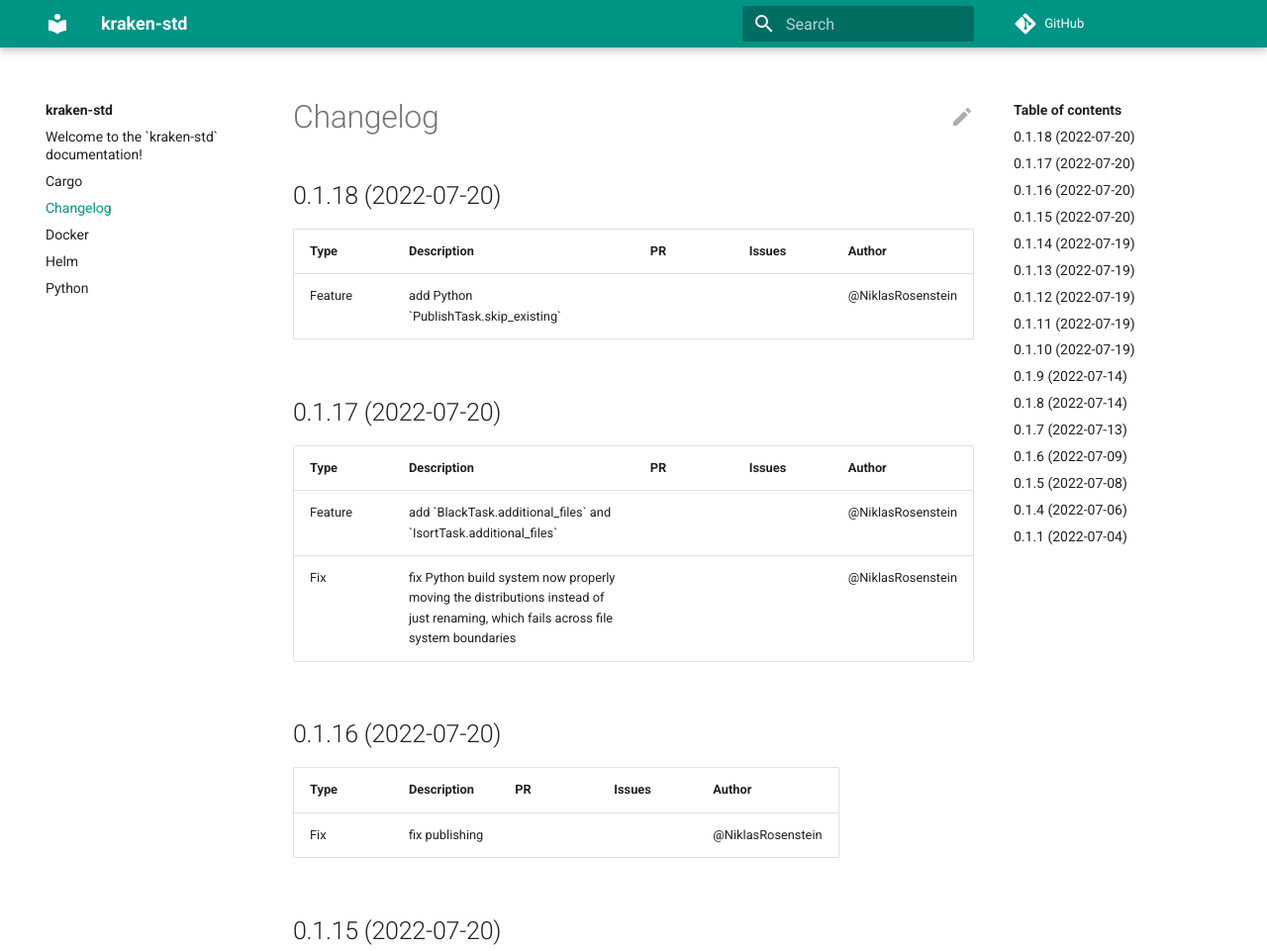
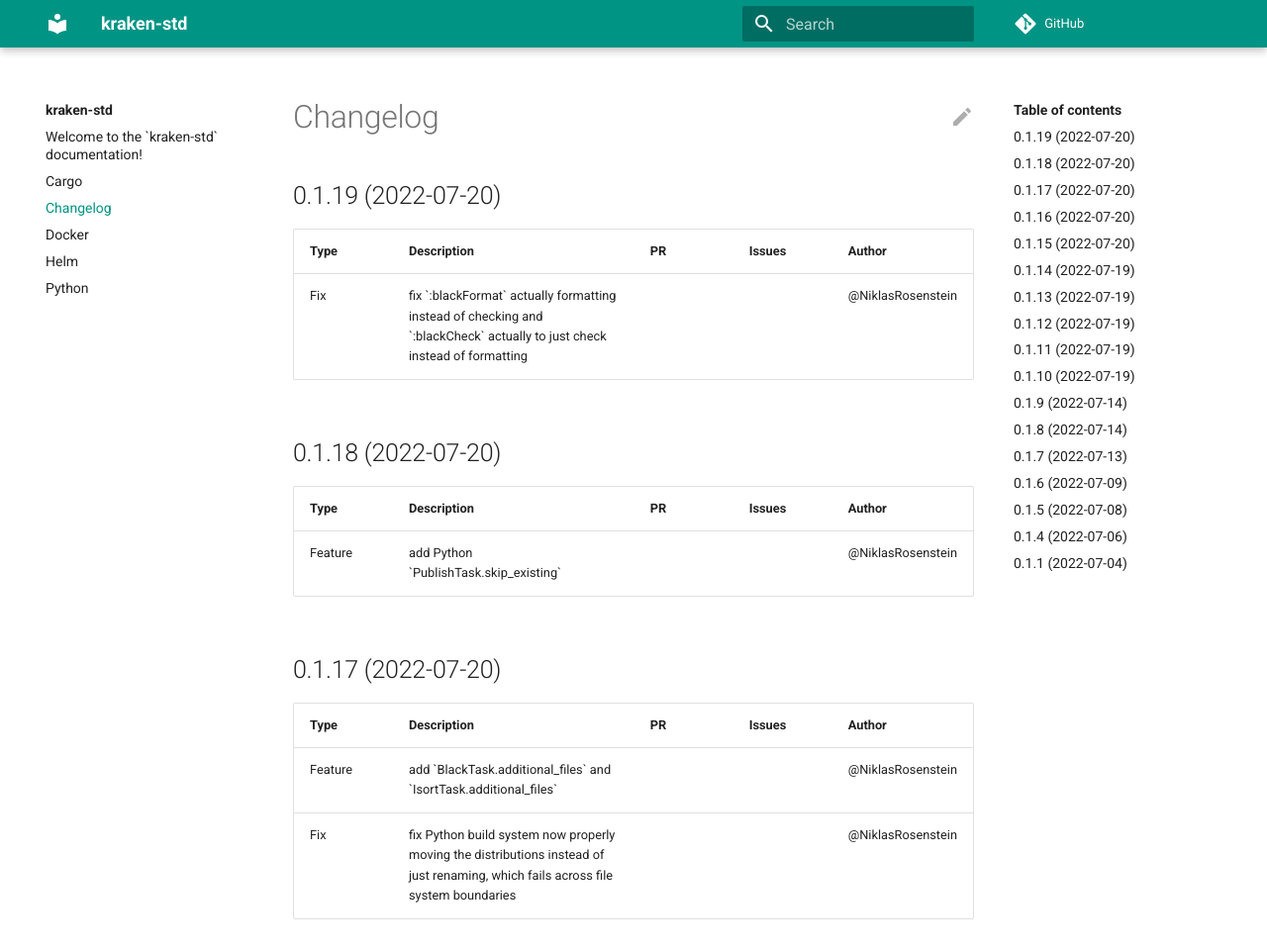
Before and after one commit to wtfgecko/kraken-std, a plain HTML site: page changelog/index.html in a window 1280 px wide. Shown: the top 961 px of the page at 99% size. Drawn offline with Linux system fonts and the light colour scheme; no server answers.

Commit message:
NiklasRosenstein published a site update

```diff
--- a/changelog/index.html
+++ b/changelog/index.html
@@ -271,6 +271,13 @@
     <ul class="md-nav__list" data-md-component="toc" data-md-scrollfix>
 
         <li class="md-nav__item">
+  <a href="#0119-2022-07-20" class="md-nav__link">
+    0.1.19 (2022-07-20)
+  </a>
+
+</li>
+
+        <li class="md-nav__item">
   <a href="#0118-2022-07-20" class="md-nav__link">
     0.1.18 (2022-07-20)
   </a>
@@ -462,6 +469,13 @@
     <ul class="md-nav__list" data-md-component="toc" data-md-scrollfix>
 
         <li class="md-nav__item">
+  <a href="#0119-2022-07-20" class="md-nav__link">
+    0.1.19 (2022-07-20)
+  </a>
+
+</li>
+
+        <li class="md-nav__item">
   <a href="#0118-2022-07-20" class="md-nav__link">
     0.1.18 (2022-07-20)
   </a>
@@ -592,6 +606,13 @@
 
 
 <h1 id="changelog">Changelog</h1>
+<h2 id="0119-2022-07-20">0.1.19 (2022-07-20)</h2>
+<table><tr><th>Type</th><th>Description</th><th>PR</th><th>Issues</th><th>Author</th></tr>
+  <tr><td>Fix</td><td>
+
+fix `:blackFormat` actually formatting instead of checking and `:blackCheck` actually to just check instead of formatting</td><td></td><td></td><td>@NiklasRosenstein</td></tr>
+</table>
+
 <h2 id="0118-2022-07-20">0.1.18 (2022-07-20)</h2>
 <table><tr><th>Type</th><th>Description</th><th>PR</th><th>Issues</th><th>Author</th></tr>
   <tr><td>Feature</td><td>
```
Also changed, not shown: search/search_index.json (+1 -1 lines), 1 other file.
